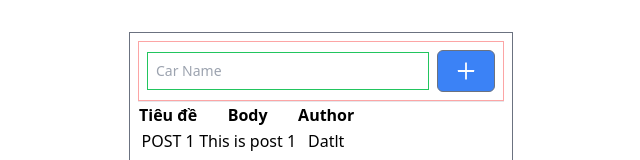
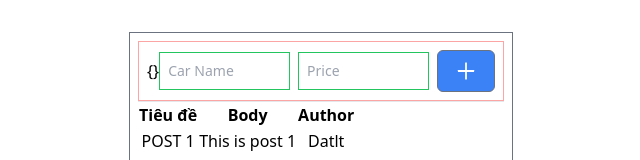
Before and after one commit to datlt2306/FPL-WEB209, a React (Vite) app: page / in a window 1280 px wide. Shown: the top 160 px of the page, without its empty margins (319-959 px from the left). Built offline with nearby package versions, Linux system fonts and the light colour scheme.

Commit message:
Buổi 3: Handle multi input value

```diff
--- a/src/components/Form/index.tsx
+++ b/src/components/Form/index.tsx
@@ -8,30 +8,37 @@ type FormProps = {
 };
 
 const Form = ({ onAdd }: FormProps) => {
-    const [valueInput, setValueInput] = useState<string>("");
+    const [valueInput, setValueInput] = useState({});
 
     const onHandleSubmit = (e: React.FormEvent<HTMLFormElement>) => {
         e.preventDefault();
         if (!valueInput) return;
 
         onAdd({
+            ...valueInput,
             id: Math.floor(Math.random() * 1000),
-            name: valueInput,
-        });
+        } as ICar);
         setValueInput("");
 
         const form = e.target as HTMLFormElement;
         form.reset();
     };
     const onHandleChange = (e: React.ChangeEvent<HTMLInputElement>) => {
-        setValueInput(e.target.value);
+        // Lấy giá trị của nhiều Input và set vào state
+        setValueInput({
+            ...valueInput,
+            // Sử dụng cú pháp computed property name của ES6
+            [e.target.name]: e.target.value,
+        });
     };
     return (
         <form
             onSubmit={onHandleSubmit}
             className="flex justify-between items-center p-2 border border-red-300"
         >
-            <Input placeholder="Car Name" onChange={onHandleChange} size="small" />
+            {JSON.stringify(valueInput)}
+            <Input name="name" placeholder="Car Name" onChange={onHandleChange} size="small" />
+            <Input name="price" placeholder="Price" onChange={onHandleChange} size="small" />
             <Button type="primary" shape="default" icon={<AiOutlinePlus className="text-2xl" />} />
         </form>
     );
--- a/src/components/Input/index.tsx
+++ b/src/components/Input/index.tsx
@@ -3,9 +3,10 @@ type InputProps = {
     placeholder?: string;
     prefix?: React.ReactNode;
     size?: string;
+    name?: string;
 };
 
-const Input = ({ size, prefix, placeholder, onChange }: InputProps) => {
+const Input = ({ name, size, prefix, placeholder, onChange }: InputProps) => {
     return (
         <div className="flex items-center space-x-2 border border-green-500  w-full mr-2 pl-2 pr-2">
             {prefix && prefix}
@@ -13,6 +14,7 @@ const Input = ({ size, prefix, placeholder, onChange }: InputProps) => {
                 className={`w-full py-2 outline-none
                     ${size === "small" && "text-sm"}
                 `}
+                name={name}
                 placeholder={placeholder}
                 onChange={onChange}
             />
--- a/src/interfaces/car.ts
+++ b/src/interfaces/car.ts
@@ -1,4 +1,5 @@
 export interface ICar {
     id?: number;
     name: string;
+    price?: number
 }
```
